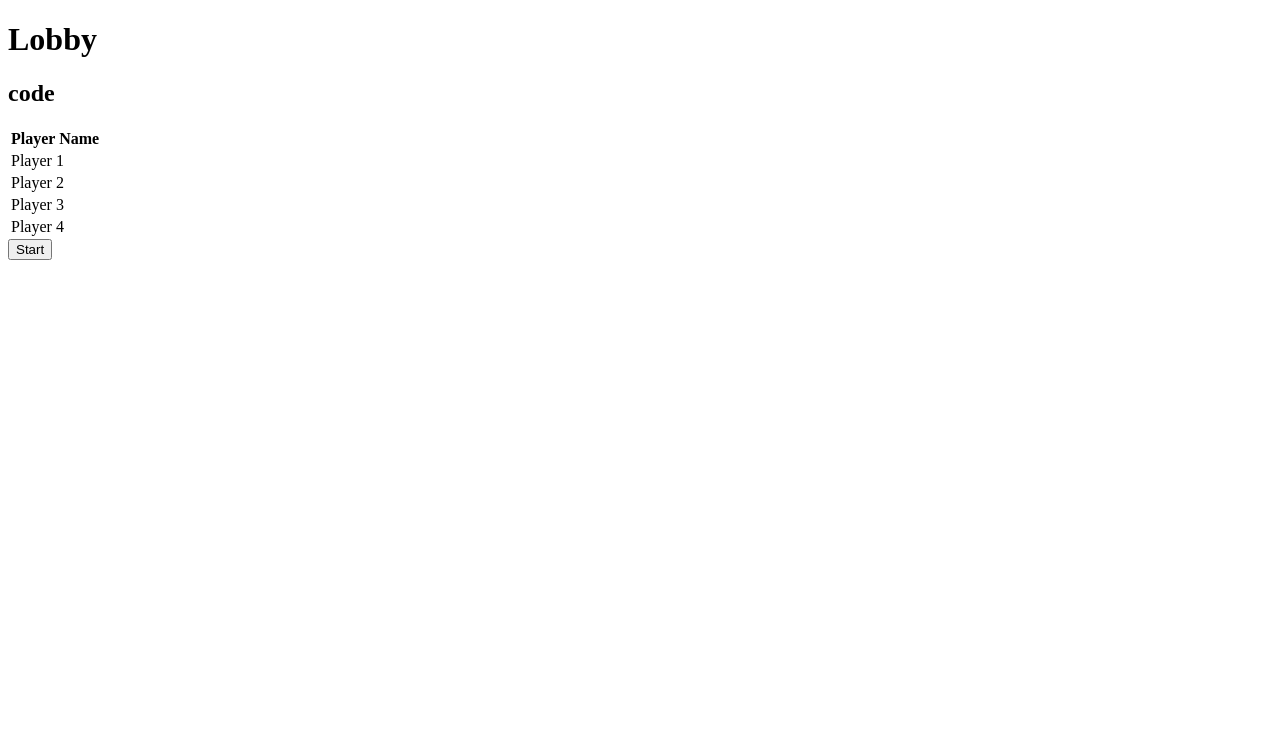
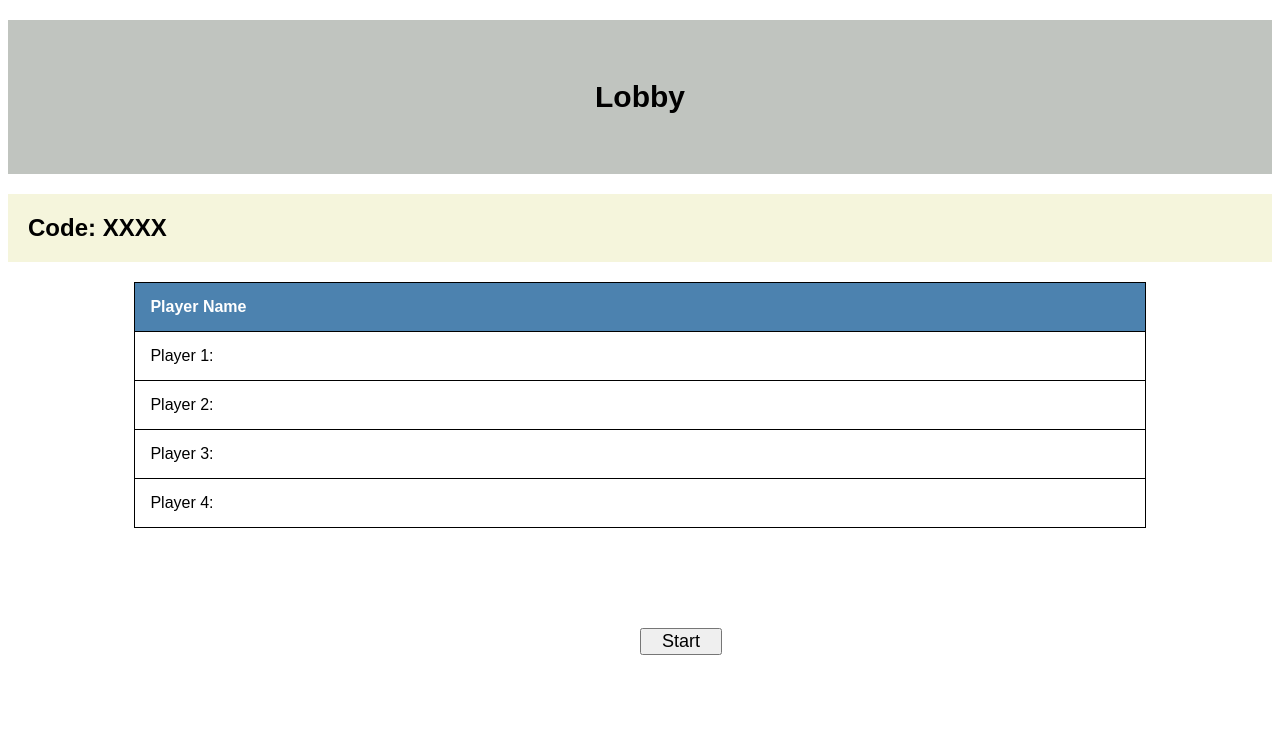
Before and after one commit to MatthewWilson24/Yahtzee, a website: page client/lobby.html in a window 1280 px wide. Drawn offline with Linux system fonts and the light colour scheme.

Commit message:
Added css to lobby.html

```diff
--- a/client/lobby.html
+++ b/client/lobby.html
@@ -18,36 +18,41 @@
 </head>
 
 <body>
-    <h1>Lobby</h1>
-    <h2 class= code>code</h2>
-    <table class="Players">
+    <h1 class="header">Lobby</h1>
+    <h2 class= code>Code: XXXX </h2>
+    <table class="Players center">
         <thead>
             <th>Player Name</th>
         </thead>
         <tbody>
             <tr>
                 <td>
-                    <span>Player 1</span>
+                    <span>Player 1:</span>
                 </td>
             </tr>
             <tr>
                 <td>
-                    <span>Player 2</span>
+                    <span>Player 2:</span>
                 </td>
             </tr>
             <tr>
                 <td>
-                    <span>Player 3</span>
+                    <span>Player 3:</span>
                 </td>
             </tr>
             <tr>
                 <td>
-                    <span>Player 4</span>
+                    <span>Player 4:</span>
                 </td>
             </tr>
         </tbody>
     </table>
-    <button>Start</button>
+    <div class="container">
+        <div class="vertical-center">
+            <button>Start</button>
+        </div>
+    </div>
+
 
     <script src="scripts/lobby.js" type="module"></script>
 </body>
--- a/client/styles/lobby.css
+++ b/client/styles/lobby.css
@@ -1 +1,82 @@
 @import './main.css';
+
+
+h1, .code{
+    font-family: Arial, Helvetica, sans-serif;
+    padding: 20px;
+    background-color: beige;
+}
+
+.Players, .code{
+    padding: 20px;
+    font-family: Arial, Helvetica, sans-serif;
+}
+
+th, td {
+    padding: 15px;
+    text-align: left;
+  }
+tr:hover {background-color: #f5f5f5;}
+
+table {
+    border-collapse: collapse;
+    width: 80%;
+  }
+
+table, th, td {
+    border: 1px solid black;
+  }
+
+th {
+    background-color: #4c82af;
+    color: white;
+}
+
+table.center {
+    margin-left:auto;
+    margin-right:auto;
+}
+
+button{
+    text-align: center;
+    padding-left: 20px;
+    padding-right: 20px;
+    font-size: large;
+
+}
+
+.header {
+    padding: 60px;
+    text-align: center;
+    background: #c0c4bf;
+    text-color: black;
+    font-size: 30px;
+}
+
+
+.container {
+  height: 200px;
+  position: relative;
+  /* border: 3px solid green; */
+}
+
+.vertical-center {
+  margin: 0;
+  position: absolute;
+  top: 50%;
+  left: 50%;
+
+}
+
+button:hover {
+    box-shadow: 0 12px 16px 0 rgba(0,0,0,0.24), 0 17px 50px 0 rgba(0,0,0,0.1);
+  }
+
+button {
+    transition-duration: 0.1s;
+}
+
+button:hover {
+    background-color: #4CAF50; /* Green */
+    color: white;
+}
```
